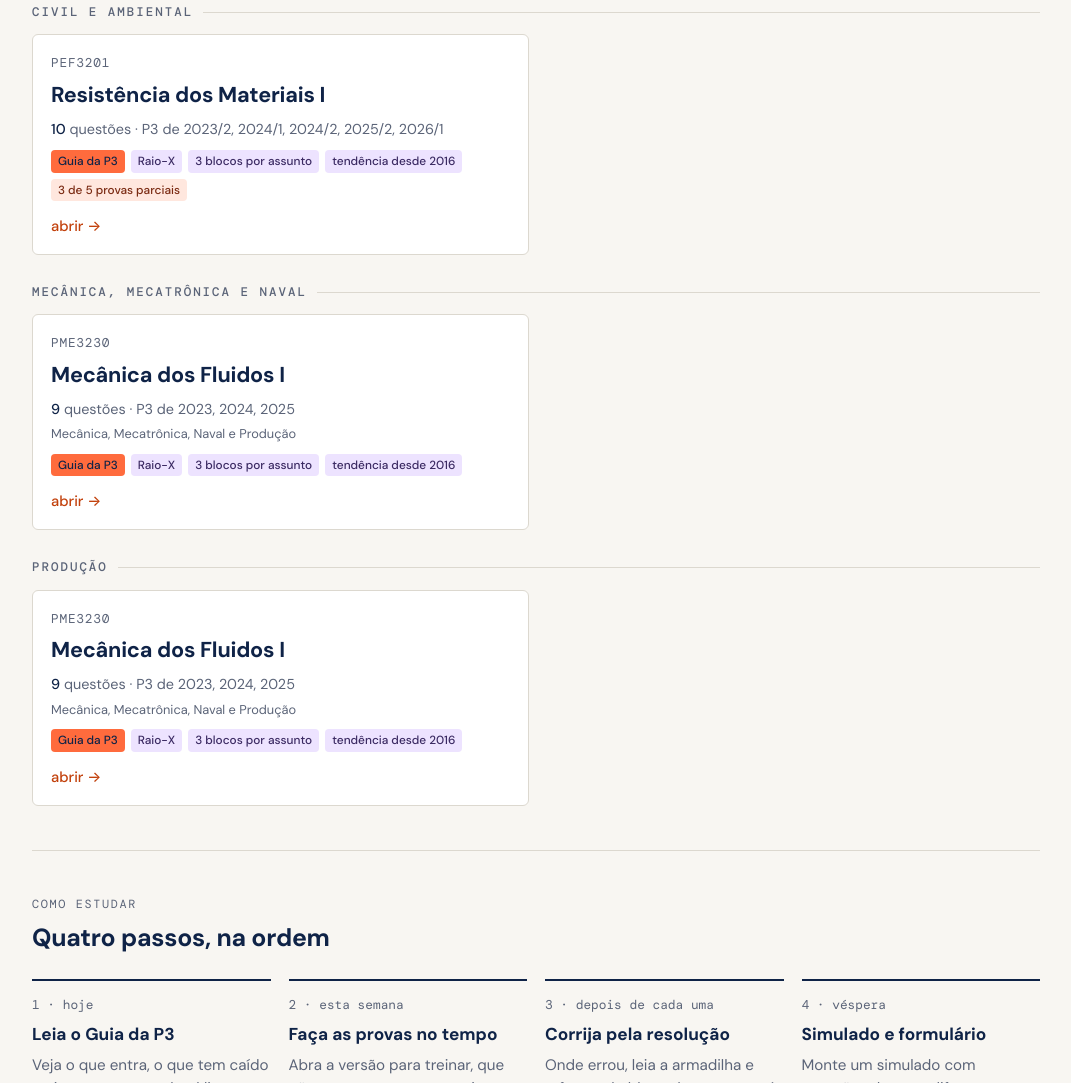
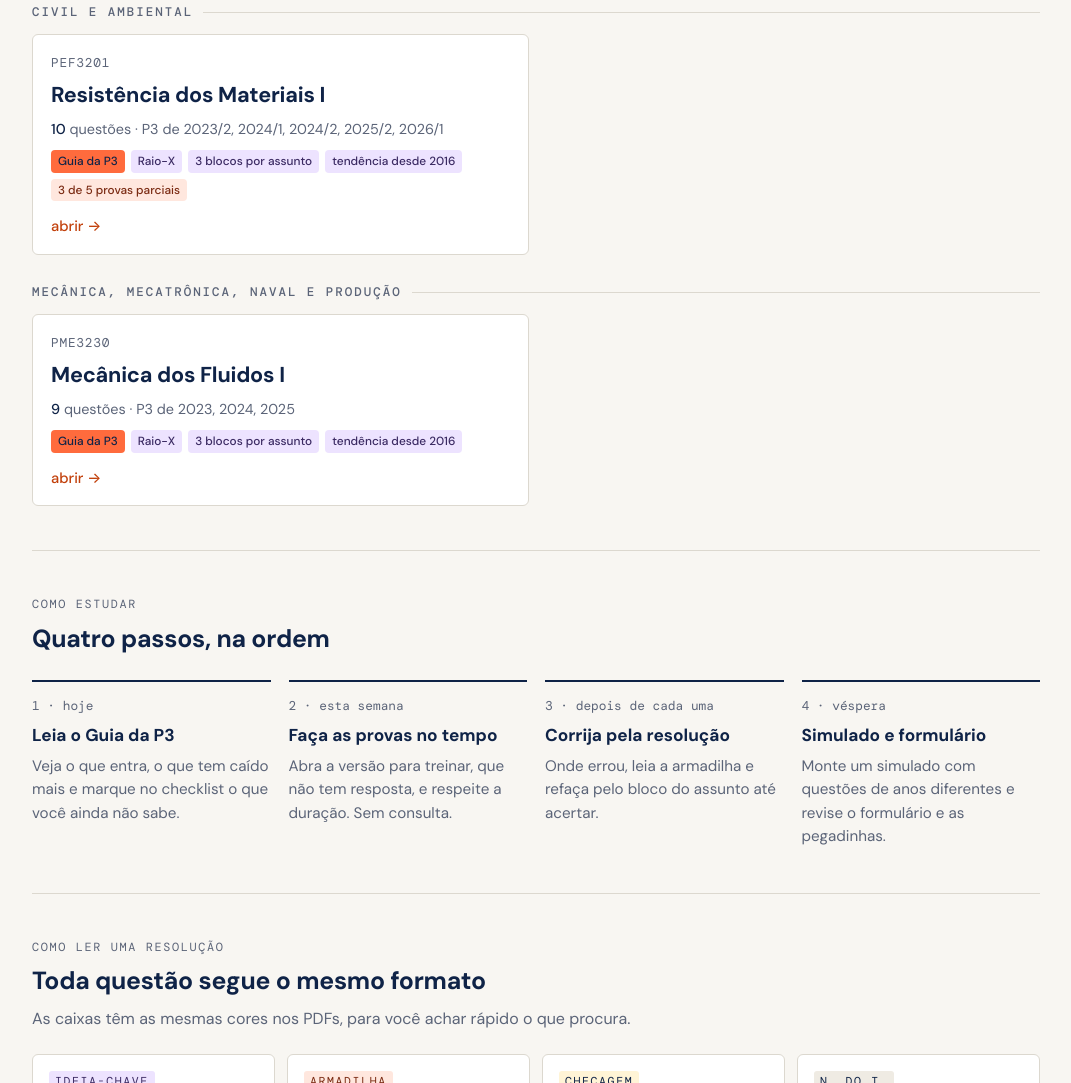
Before and after one commit to ChapaPrisma/fuja-das-p3, a plain HTML site: page index.html in a window 1280 px wide. Shown: the part 3075-4158 px from the top of the page, without its empty margins (104-1175 px from the left). Drawn offline with nearby package versions, Linux system fonts and the light colour scheme.

Commit message:
Fuja das P3: Mecânica dos Fluidos I num cartão só, na área Mecânica, Mecatrônica, Naval e Produção

```diff
--- a/index.html
+++ b/index.html
@@ -270,16 +270,10 @@ footer b{color:var(--band-fg);font-weight:500}
   <div class="num"><b>10</b> questões · P3 de 2023/2, 2024/1, 2024/2, 2025/2, 2026/1</div>
   <div class="chips"><span class="chip g">Guia da P3</span><span class="chip">Raio-X</span><span class="chip">3 blocos por assunto</span><span class="chip">tendência desde 2016</span><span class="chip" style="background:var(--warn-bg);color:var(--warn-fg)">3 de 5 provas parciais</span></div>
   <span class="abrir">abrir <span class="ar ar-r">→</span></span>
-</a></div></div><div class="area"><h3>Mecânica, Mecatrônica e Naval</h3><div class="grade"><a class="mat" href="mecanica-fluidos-1/">
+</a></div></div><div class="area"><h3>Mecânica, Mecatrônica, Naval e Produção</h3><div class="grade"><a class="mat" href="mecanica-fluidos-1/">
   <div class="top"><span class="cod">PME3230</span></div>
   <h4>Mecânica dos Fluidos I</h4>
-  <div class="num"><b>9</b> questões · P3 de 2023, 2024, 2025</div><div class="cursos">Mecânica, Mecatrônica, Naval e Produção</div>
-  <div class="chips"><span class="chip g">Guia da P3</span><span class="chip">Raio-X</span><span class="chip">3 blocos por assunto</span><span class="chip">tendência desde 2016</span></div>
-  <span class="abrir">abrir <span class="ar ar-r">→</span></span>
-</a></div></div><div class="area"><h3>Produção</h3><div class="grade"><a class="mat" href="mecanica-fluidos-1/">
-  <div class="top"><span class="cod">PME3230</span></div>
-  <h4>Mecânica dos Fluidos I</h4>
-  <div class="num"><b>9</b> questões · P3 de 2023, 2024, 2025</div><div class="cursos">Mecânica, Mecatrônica, Naval e Produção</div>
+  <div class="num"><b>9</b> questões · P3 de 2023, 2024, 2025</div>
   <div class="chips"><span class="chip g">Guia da P3</span><span class="chip">Raio-X</span><span class="chip">3 blocos por assunto</span><span class="chip">tendência desde 2016</span></div>
   <span class="abrir">abrir <span class="ar ar-r">→</span></span>
 </a></div></div>
```
